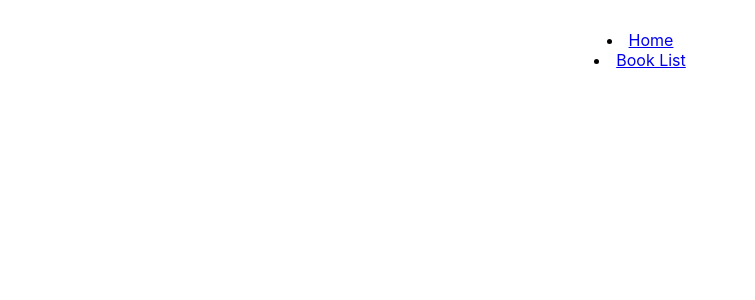
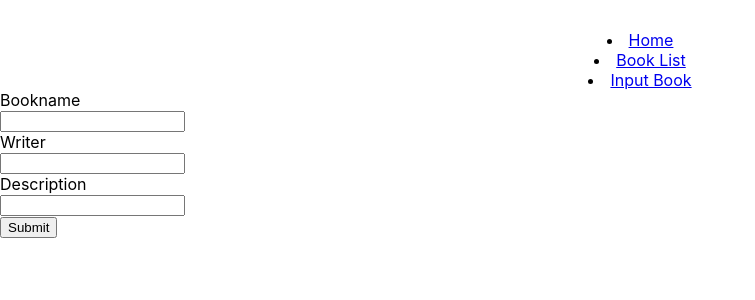
Before and after one commit to arifkhan676/react-practice, a React (Create React App) app: page /Input in a window 1280 px wide. Before the commit this address had no page. Shown: the top 300 px of the page, without its empty margins (0-755 px from the left). Built offline with nearby package versions, Linux system fonts and the light colour scheme.

Commit message:
handleChange and bind

```diff
--- a/src/App.js
+++ b/src/App.js
@@ -5,8 +5,10 @@ import SignIn from './components/SignIn';
 import { NavLink } from 'react-router-dom';
 import PrivateRoute from './components/Auth/PrivateRoute'
 import './components/AllCSSFile/App.css'
+import NewBook from './components/lists/NewBook';
+import InputBook from './components/lists/InputBook';
 
-const App = () => {
+const App = (props) => {
   return (
     <div>
 
@@ -17,12 +19,18 @@ const App = () => {
         <li>
           <NavLink to='/Maincomponent'> Book List </NavLink>
         </li>
+        <li>
+          <NavLink to='/Input'> Input Book</NavLink>
+        </li>
       </nav>
 
       <Routes>
         <Route path='/' element={<SignIn />}>  </Route>
         <Route element={<PrivateRoute />}>
           <Route path='/Maincomponent' element={<MainComp />}>  </Route>
+          <Route path='/book' element={<NewBook selectBook={props.clicktoBuy} />}>  </Route>
+          <Route path='/Input' element={<InputBook />}>  </Route>
+
         </Route>
       </Routes>
 
--- a/src/components/BookComp/Book.jsx
+++ b/src/components/BookComp/Book.jsx
@@ -1,17 +1,19 @@
 import React from 'react';
 import '../AllCSSFile/App.css';
+//import { Link } from 'react-router-dom'
 
 const Book = ({ book, clickBuy }) => {
     const date = new Date().getFullYear();
 
     return (
+
         <div className="AppX" onClick={() => clickBuy(book.id)} >
             <h3> Bookname: {book.Bookname}  </h3>
             <h3> Author : {book.Author} </h3>
             <p>  Published in : {date} </p>
-            <button  > New Book </button>
 
         </div>
+
     );
 }
 
--- a/src/components/lists/InputBook.jsx
+++ b/src/components/lists/InputBook.jsx
@@ -12,35 +12,47 @@ class InputBook extends Component {
     constructor(props) {
         super(props)
         this.state = {
-            inputVal: ""
+            Bookname: "",
+            Writer: "",
+            Description: ""
         }
+        this.handleChange = this.handleChange.bind(this);
+        this.handleClick = this.handleClick.bind(this);
     }
 
     handleChange = (e) => {
-        const val = e.target.value;
+        const name = e.target.name;
+        const value = e.target.value;
         this.setState(
-            { inputVal: val }
+            { [name]: value }
         );
     }
+    handleClick = (e) => {
+
+        console.log(this.state)
+        e.preventDefault()
+
+    }
+
 
     render() {
         return (
 
             <div>
-                <form action="">
+                <form action="" onSubmit={this.handleClick}>
 
                     <label > Bookname </label>
                     <br />
-                    <input type="text" name='Bookname' onChange={() => { this.handleChange() }} value={this.inputVal} />
+                    <input type="text" name='Bookname' onChange={this.handleChange} value={this.Bookname} />
                     <br />
-                    <p>{this.inputVal}</p>
+
                     <label > Writer </label>
                     <br />
-                    <input type="text" name='Writer' />
+                    <input type="text" name='Writer' onChange={this.handleChange} value={this.Writer} />
                     <br />
                     <label > Description </label>
                     <br />
-                    <input type="text" name='Description' />
+                    <input type="text" name='Description' onChange={this.handleChange} value={this.Description} />
                     <br />
                     <input type="submit" />
                 </form>
--- a/src/components/lists/NewBook.js
+++ b/src/components/lists/NewBook.js
@@ -1,17 +1,41 @@
-import React from 'react'
+import React, { useState } from 'react'
 
 const NewBook = ({ selectBook }) => {
-    const a = 3 + 4;
+
+    const [inputVal, setInput] = useState();
+
+    const handleChange = (e) => {
+        const val = e.target.value;
+        setInput(val)
+    }
+    console.log(inputVal);
+
     return selectBook && (
+
         <div>
             <h3> {selectBook.Bookname} </h3>
             <h3> {selectBook.Author} </h3>
-            <p>{a}</p>
+
+            <form action="">
+
+                <label > Bookname </label>
+                <br />
+                <input type="text" name='Bookname' onChange={handleChange} value={inputVal} />
+                <br />
+                <label > Writer </label>
+                <br />
+                <input type="text" name='Writer' />
+                <br />
+                <label > Description </label>
+                <br />
+                <input type="text" name='Description' />
+                <br />
+                <input type="submit" />
+            </form>
+
         </div>
+
     )
 }
 
 export default NewBook
-
-
-//some changes
--- a/src/components/representionaComp/Books.js
+++ b/src/components/representionaComp/Books.js
@@ -9,7 +9,6 @@ class Books extends Component {
                 return (
                     <Book
                         book={item}
-
                         key={item.id}
                         clickBuy={this.props.clickBuy}
                     />
```
